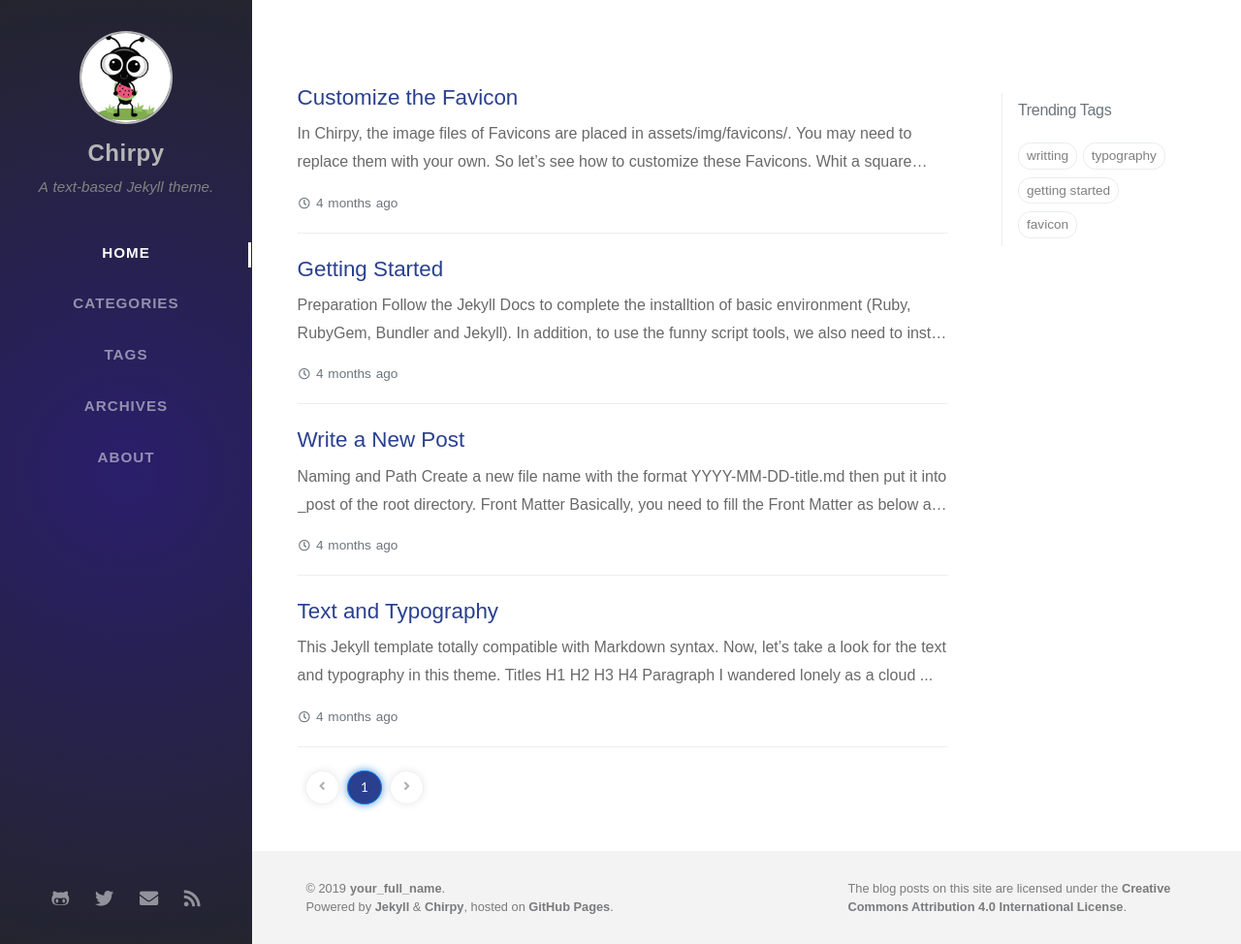
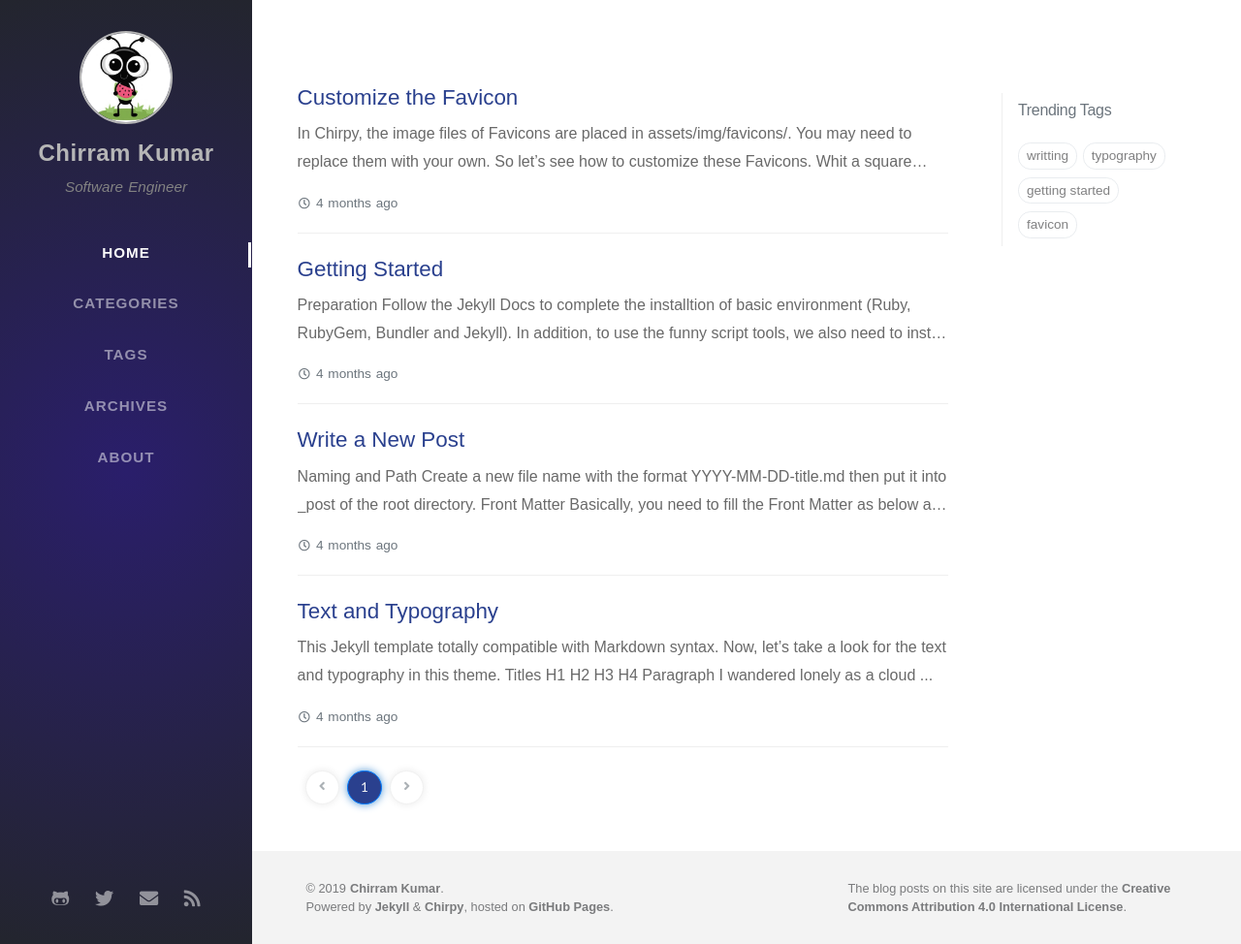
Before and after one commit to Chirram/Chirram.github.io, a Jekyll site: the page built from index.html, in a window 1280 px wide and 974 px high. Shown: the whole window at 97% size. Built offline with Jekyll 4.4.1, drawn with Linux system fonts in a browser that asks for light colours; nearby versions of some CDN libraries; some web fonts are replaced; the list of posts is cut into pages by our own code.

Commit message:
Initial Commit

```diff
--- a/_config.yml
+++ b/_config.yml
@@ -6,30 +6,30 @@
 # jekyll-seo-tag settings › https://github.com/jekyll/jekyll-seo-tag/blob/master/docs/usage.md
 #--------------------------
 
-title: Chirpy
+title: Chirram Kumar
 
-description: 'A text-based Jekyll theme.'
+description: 'Software Engineer'
 
 # Replace with your domain, e.g. 'https://username.github.io'
-url: 'https://www.example.com'
+url: 'https://chirram.github.io'
 
-author: your_full_name                  # change to your full name
+author: Chirram Kumar                 # change to your full name
 
 avatar: /assets/img/sample/avatar.jpg   # Support network resources.
 
 github:
-  username: github_username             # change to your github username
+  username: Chirram             # change to your github username
 
 twitter:
-  username: twitter_username            # change to your twitter username
+  username: ChirramKumar            # change to your twitter username
 
 social:
-  name: your_full_name                  # it will shows as the copyright owner in Footer
-  email: example@doamin.com             # change to your email address
+  name: Chirram Kumar                  # it will shows as the copyright owner in Footer
+  email: chkumariiit123@gmail.com             # change to your email address
   links:
     # The first element serves as the copyright owner's link
-    - https://twitter.com/username      # change to your twitter homepage
-    - https://github.com/username       # change to your github homepage
+    # - https://twitter.com/username      # change to your twitter homepage
+    - https://github.com/Chirram       # change to your github homepage
     # Uncomment below to add more social links
     # - https://www.facebook.com/username
     # - https://www.linkedin.com/in/username
@@ -39,7 +39,7 @@ google_site_verification: google_meta_tag_verification # change to your verifica
 #--------------------------
 
 # Change to your timezone › http://www.timezoneconverter.com/cgi-bin/findzone/findzone
-timezone: Asia/Shanghai
+timezone: Asia/Kolkata
 
 google_analytics:
   # Fill with your Google Analytics ID
@@ -64,7 +64,7 @@ toc: true
 
 
 # if your site type is Project Pages site, change below value to '/projectname'
-baseurl: ''
+baseurl: '/Chirram'
 
 paginate: 10
 
@@ -172,3 +172,4 @@ sitemap_exclude:  # Sitemap will exclude the following items.
   - /404.html
   - /redirects.json
   - /search.json
+    # Resource : https://blog.webjeda.com/why-jekyll-over-wordpress/#use-a-theme-that-suits-your-needs
```
